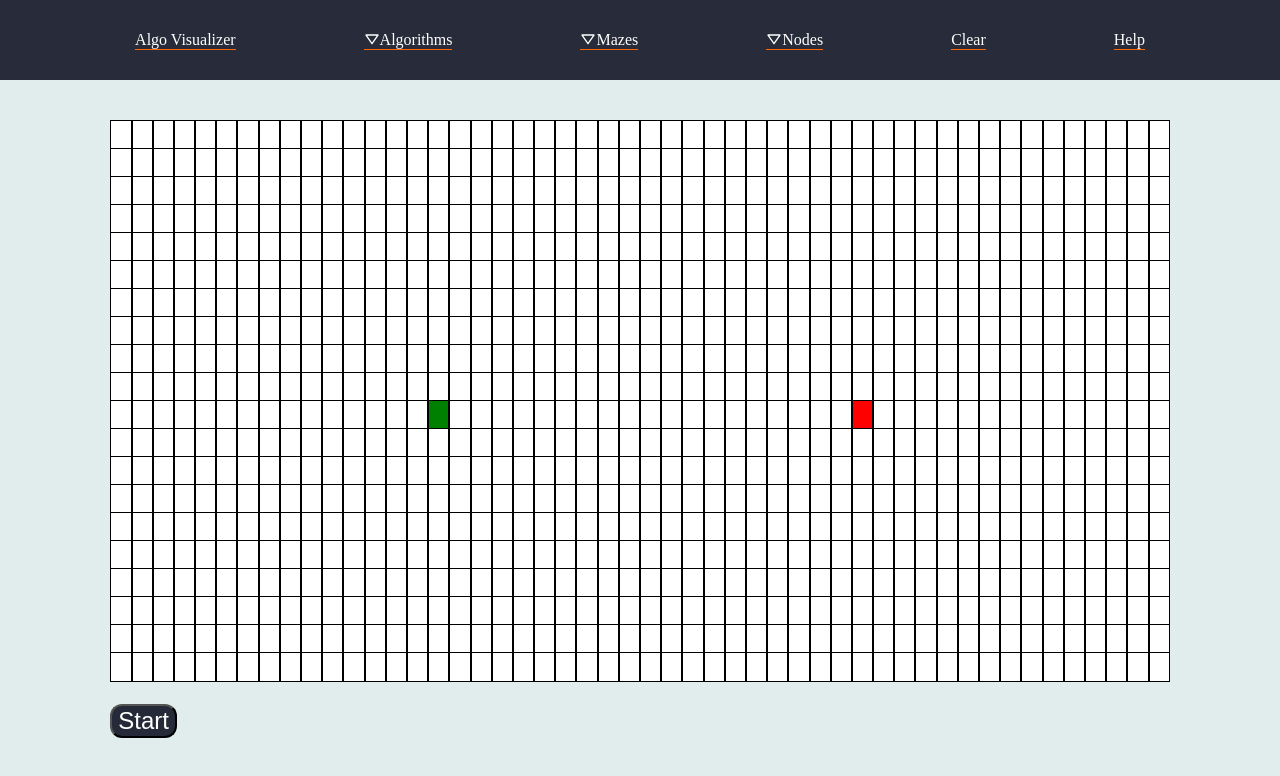
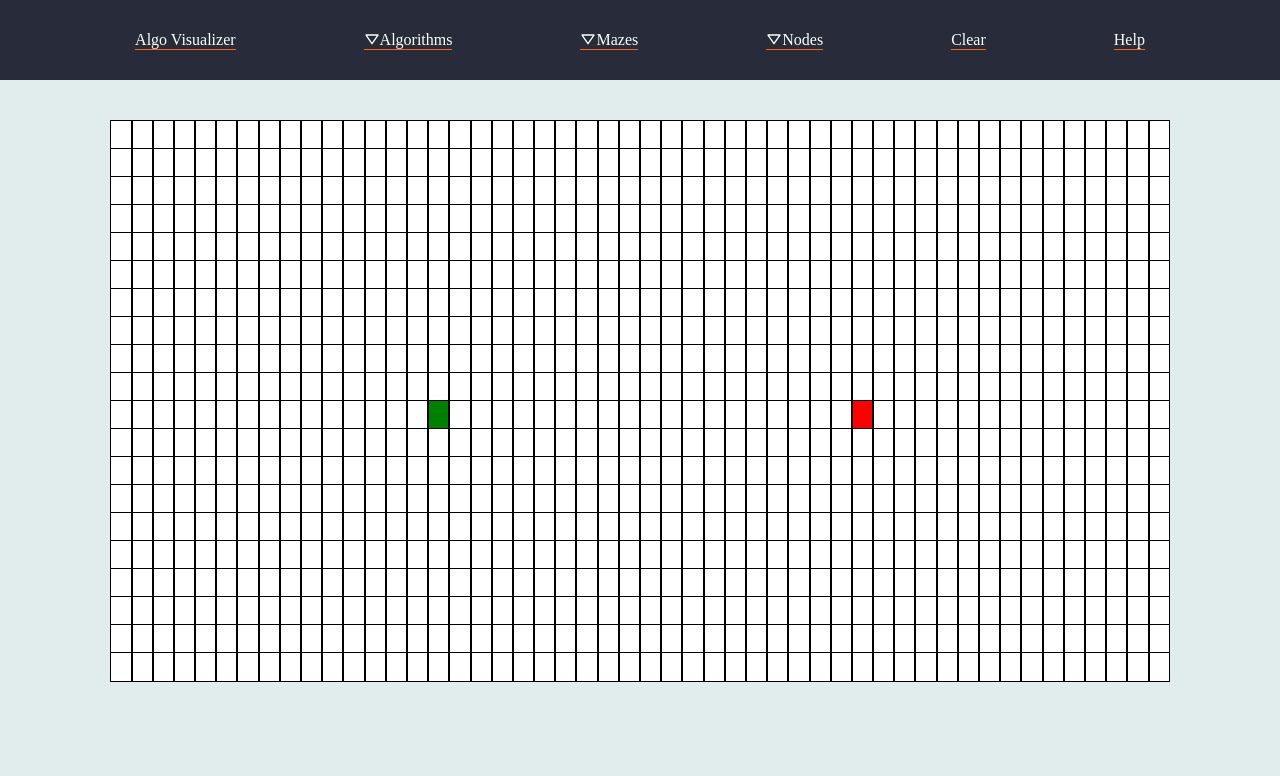
Before and after one commit to Deadrick99/Algorithm-Visulizer, a React (Create React App) app: page / in a window 1280 px wide. Shown: the top 776 px of the page. Built offline with nearby package versions, Linux system fonts and the light colour scheme.

Commit message:
Took away start button

```diff
--- a/src/Compenents/Algo.jsx
+++ b/src/Compenents/Algo.jsx
@@ -44,9 +44,9 @@ export default function Algo()  {
 
             );
           })}
-           <button className="startButton" onClick={() => startHit()}>
+          {/* <button className="startButton" onClick={() => startHit()}>
           Start
-          </button>
+          </button> */}
         </div>
         </div>
     );
@@ -176,6 +176,9 @@ export default function Algo()  {
 function clearBoard(row=20, col=50){
  for(let i = 0; i< row;i++)
  for (let j = 0 ; j< col ;j++){
+  if(grid[i][j].isFinish === true || grid[i][j].isStart === true)
+  {}
+  else{
  grid[i][j].isWall = false;
  grid[i][j].isVisitedAnim =false;
  grid[i][j].isShortest =false;
@@ -184,6 +187,7 @@ function clearBoard(row=20, col=50){
  grid[i][j].previousNode = null;
  const newGrid = grid.slice();
   setGrid(newGrid);
+  }
  }
 console.log("hi");
 }
```
